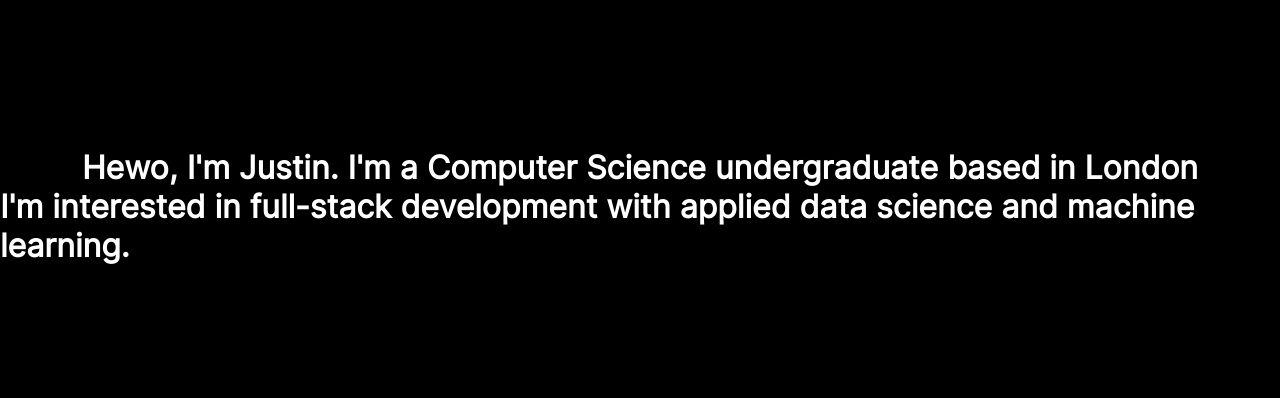
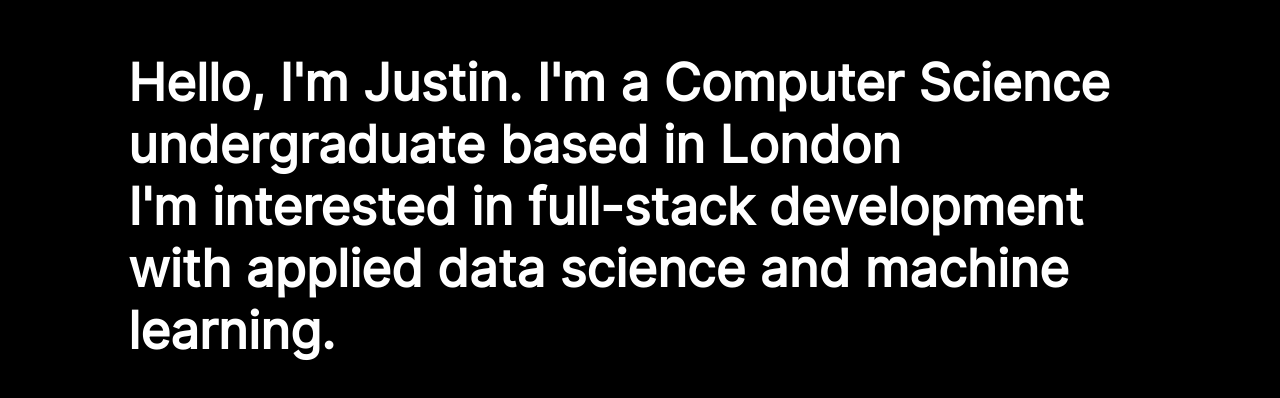
Before and after one commit to jhtkoo0426/Portfolio-v1, a React (Create React App) app: page / in a window 1280 px wide. Shown: the part 194-592 px from the top of the page. Built offline with nearby package versions, Linux system fonts and the light colour scheme.

Commit message:
Added splash screen

```diff
--- a/src/App.js
+++ b/src/App.js
@@ -19,12 +19,11 @@ const App = () => {
   return isLoading ?
   	// If page is still loading then display the splash screen
   	<div className="splash-screen">
-      <h1 className="splash-screen-title">never gonna give you up</h1>
-      <h3>uwu</h3>
+      <h1 className="splash-screen-title">this is the splash screen...</h1>
     </div>:
   	<div className="app">
       <div className='intro'>
-        <h1 className='app-title'>Hewo, I'm Justin. I'm a Computer Science undergraduate based in London</h1>
+        <h1 className='app-title'>Hello, I'm Justin. I'm a Computer Science undergraduate based in London</h1>
         <h1 className='app-subtitle'>I'm interested in full-stack development with applied data science and machine learning.</h1>
       </div>
   	</div>
--- a/src/css/app.css
+++ b/src/css/app.css
@@ -73,5 +73,7 @@
 }
 
 .intro > .app-title, .app-subtitle {
+    width: 80%;
     font-family: 'InterReg';
+    font-size: 4vw;
 }
```
